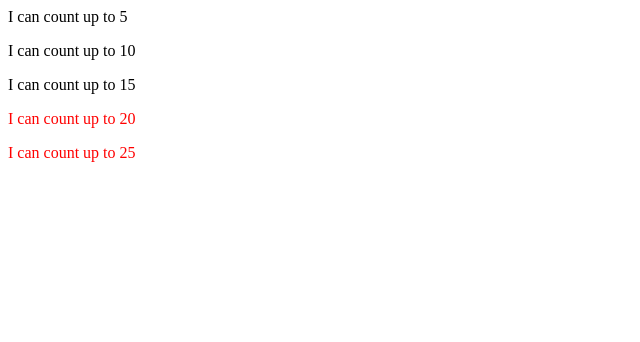
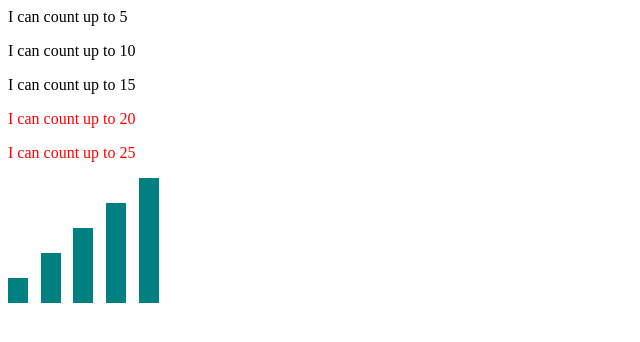
Before and after one commit to nathan-j-brenner/d3_tutorial_Scott_Murray, a plain HTML site: page index.html in a window 1280 px wide. Shown: the whole page, without its empty margins (0-640 px from the left). Drawn offline with Linux system fonts and the light colour scheme.

Commit message:
drawing divs

```diff
--- a/index.html
+++ b/index.html
@@ -3,6 +3,15 @@
     <meta charset="UTF-8">
     <title>D3 Test</title>
     <script src="d3/d3.js"></script>
+    <style>
+        .bar {
+            display: inline-block;
+            width: 20px;
+            /*height: 75px;*/
+            background-color: teal;
+            margin-right: 1%;
+        }
+    </style>
 </head>
 <body>
     <script>
@@ -46,8 +55,17 @@
                     return 'black';
                 }
             });
-
+        d3.select('body').selectAll('div')
+            .data(dataset)
+            .enter()
+            .append('div')
+            .attr('class', 'bar')
+            .style('height', function(d){
+                var barheight = d*5;
+                return barheight + "px";
+            });
     </script>
-
+    <!--<div style="display: inline-block; width: 20px; height: 75px; background-color: teal;"></div>
+    <div class="bar"></div>-->
 </body>
 </html>
```
